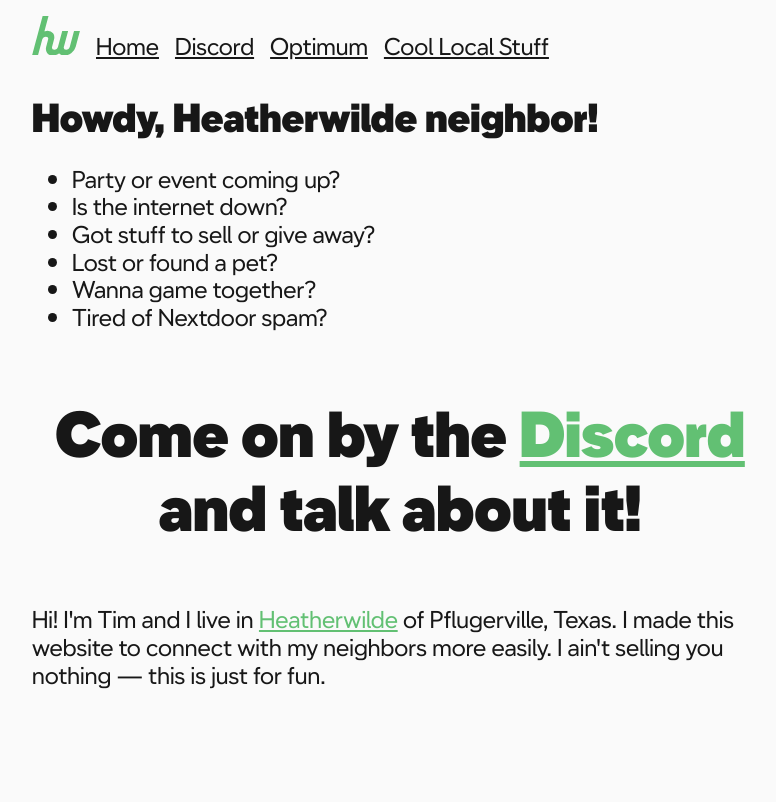
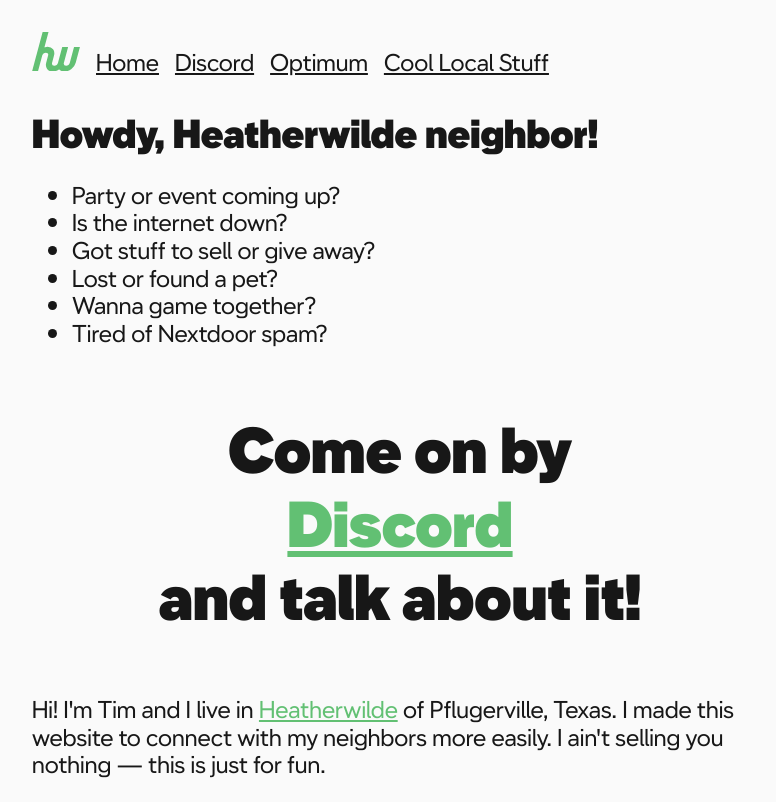
Before and after one commit to t-mart/heatherwilde.buzz, a SvelteKit app: page / in a window 1280 px wide. Shown: the whole page, without its empty margins (240-1016 px from the left). Built offline with nearby package versions, Linux system fonts and the light colour scheme.

Commit message:
br the cta

```diff
--- a/src/routes/+layout.svelte
+++ b/src/routes/+layout.svelte
@@ -55,9 +55,11 @@
 	.container {
 		margin-left: auto;
 		margin-right: auto;
+		max-width: 800px;
 		padding-left: 2rem;
 		padding-right: 2rem;
-		max-width: 800px;
+		margin-top: 2rem;
+
 	}
 
 	nav a {
--- a/src/routes/+page.svelte
+++ b/src/routes/+page.svelte
@@ -19,7 +19,7 @@
 	</ul>
 
 	<p class="cta heading">
-		Come on by the <a href={PUBLIC_DISCORD_INVITE_LINK}>Discord</a> and talk about it!
+		Come on by <br/><a href={PUBLIC_DISCORD_INVITE_LINK}>Discord</a><br/> and talk about it!
 	</p>
 
 	<p>
```
